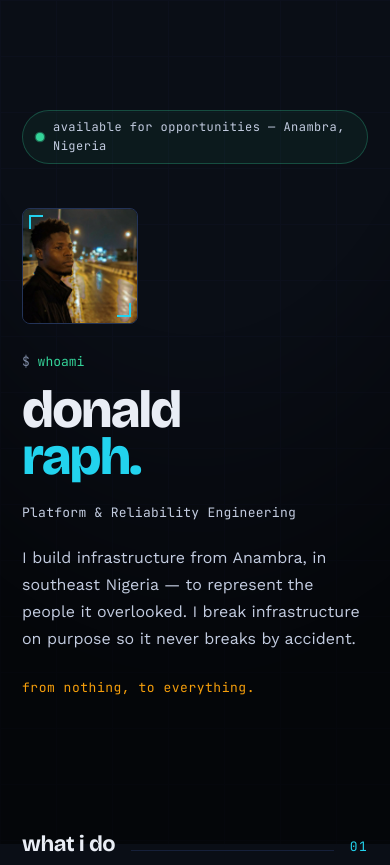
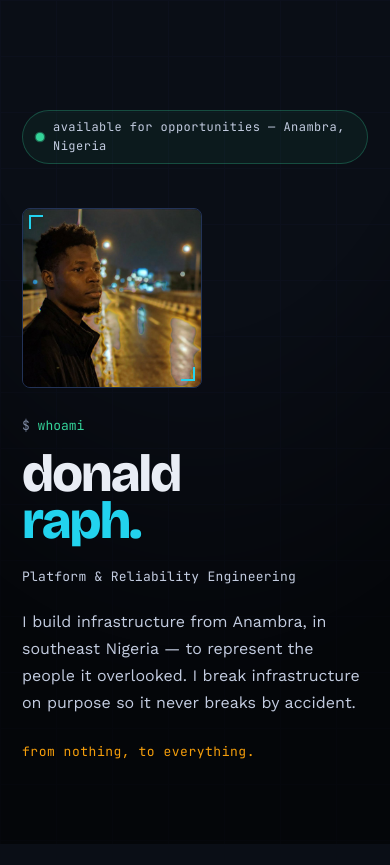
Before and after one commit to donaldraph/donaldraph.me, a plain HTML site: page index.html in a window 390 px wide. Shown: the top 865 px of the page. Drawn offline with nearby package versions, Linux system fonts and the light colour scheme.

Commit message:
Enlarge profile photo to 240px (180px on mobile)

```diff
--- a/index.html
+++ b/index.html
@@ -213,7 +213,7 @@
     }
 
     .avatar {
-      width: 150px; height: 150px;
+      width: 240px; height: 240px;
       position: relative;
       flex-shrink: 0;
       border: 1px solid var(--border-hi);
@@ -549,7 +549,7 @@
       body { font-size: 15px; }
       .hero { min-height: auto; padding: 110px 0 56px; }
       .hero-grid { grid-template-columns: 1fr; gap: 28px; }
-      .avatar { width: 116px; height: 116px; order: -1; }
+      .avatar { width: 180px; height: 180px; order: -1; }
       .grid-3 { grid-template-columns: 1fr; }
       .sec-head { margin: 72px 0 22px; }
       .pl-row { grid-template-columns: 18px 1fr; row-gap: 6px; }
@@ -601,7 +601,7 @@
 
       <figure class="avatar">
         <span class="mono-fallback" aria-hidden="true">DR</span>
-        <img src="photo.jpeg" width="150" height="150" alt="Donald Raph"
+        <img src="photo.jpeg" width="240" height="240" alt="Donald Raph"
              decoding="async" onload="this.classList.add('loaded')" />
         <span class="corner tl"></span>
         <span class="corner br"></span>
```
